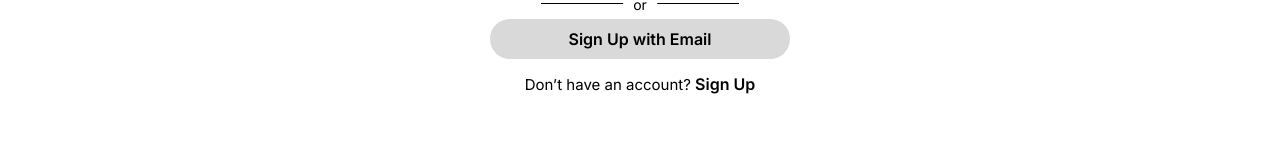
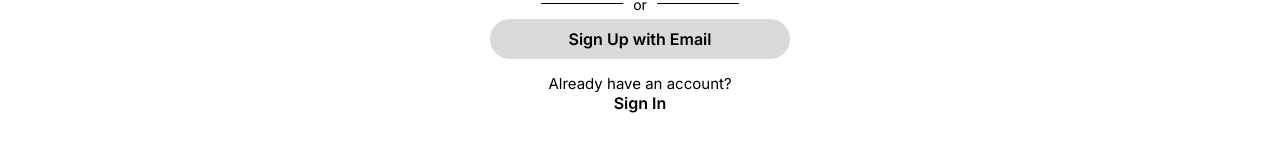
Before and after one commit to Lucas-Argerich/DevUp, a React (Create React App) app: page /register in a window 1280 px wide. Shown: the part 471-622 px from the top of the page. Built offline with nearby package versions, Linux system fonts and the light colour scheme; no server answers.

Commit message:
Register bottom text fix

```diff
--- a/src/pages/Register/index.tsx
+++ b/src/pages/Register/index.tsx
@@ -41,6 +41,9 @@ const Separator = styled.div`
 `;
 
 const StyledLink = styled(Link)`
+  align-items: center;
+  display: flex;
+  flex-direction: column;
   font-size: 0.9375rem;
 
   span {
@@ -81,7 +84,8 @@ export default function Register() {
           Sign Up with Email
         </LinkButton>
         <StyledLink to="/login">
-          Don’t have an account? <span>Sign Up</span>
+          Already have an account?
+          <span>Sign In</span>
         </StyledLink>
       </Container>
     </>
```
